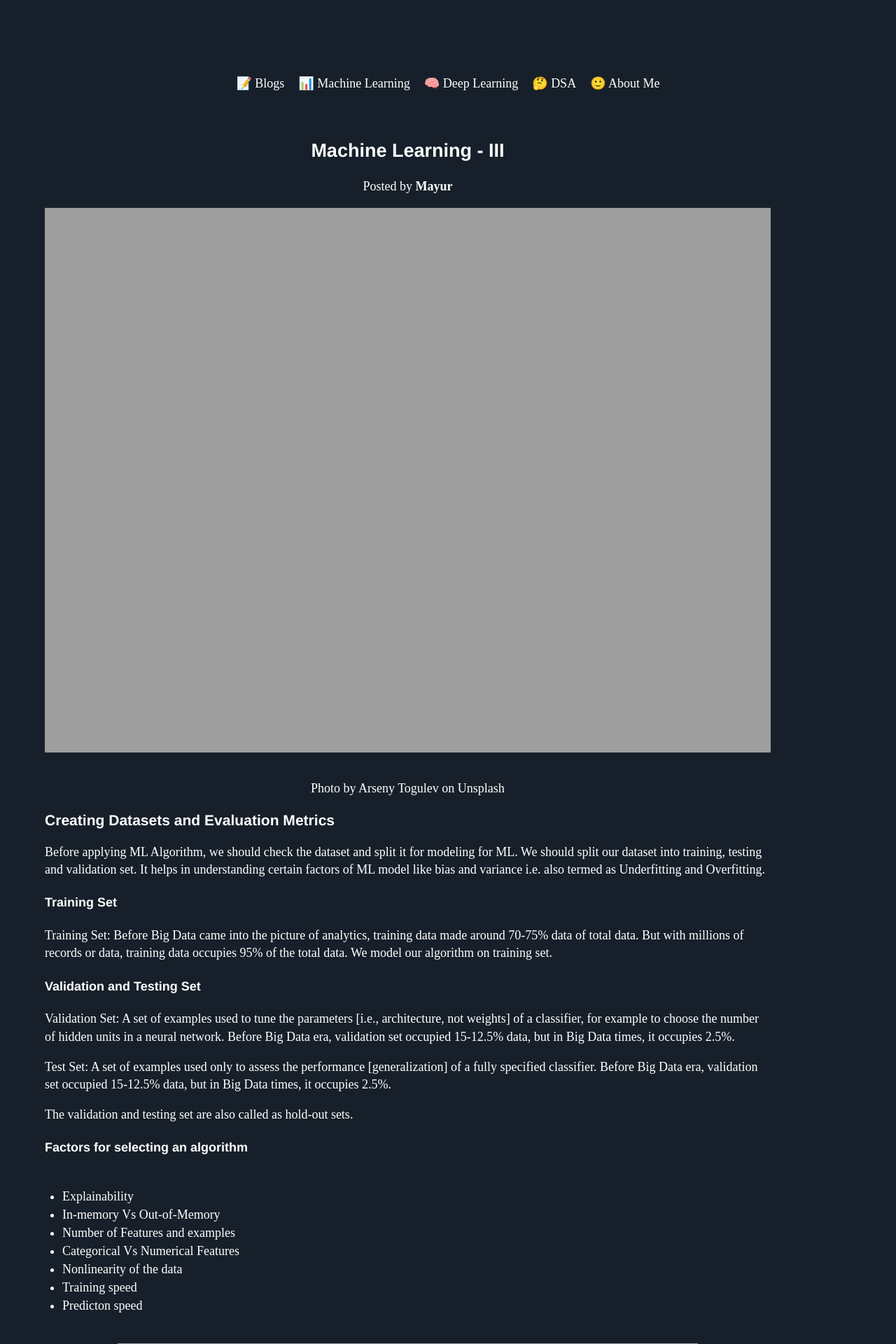
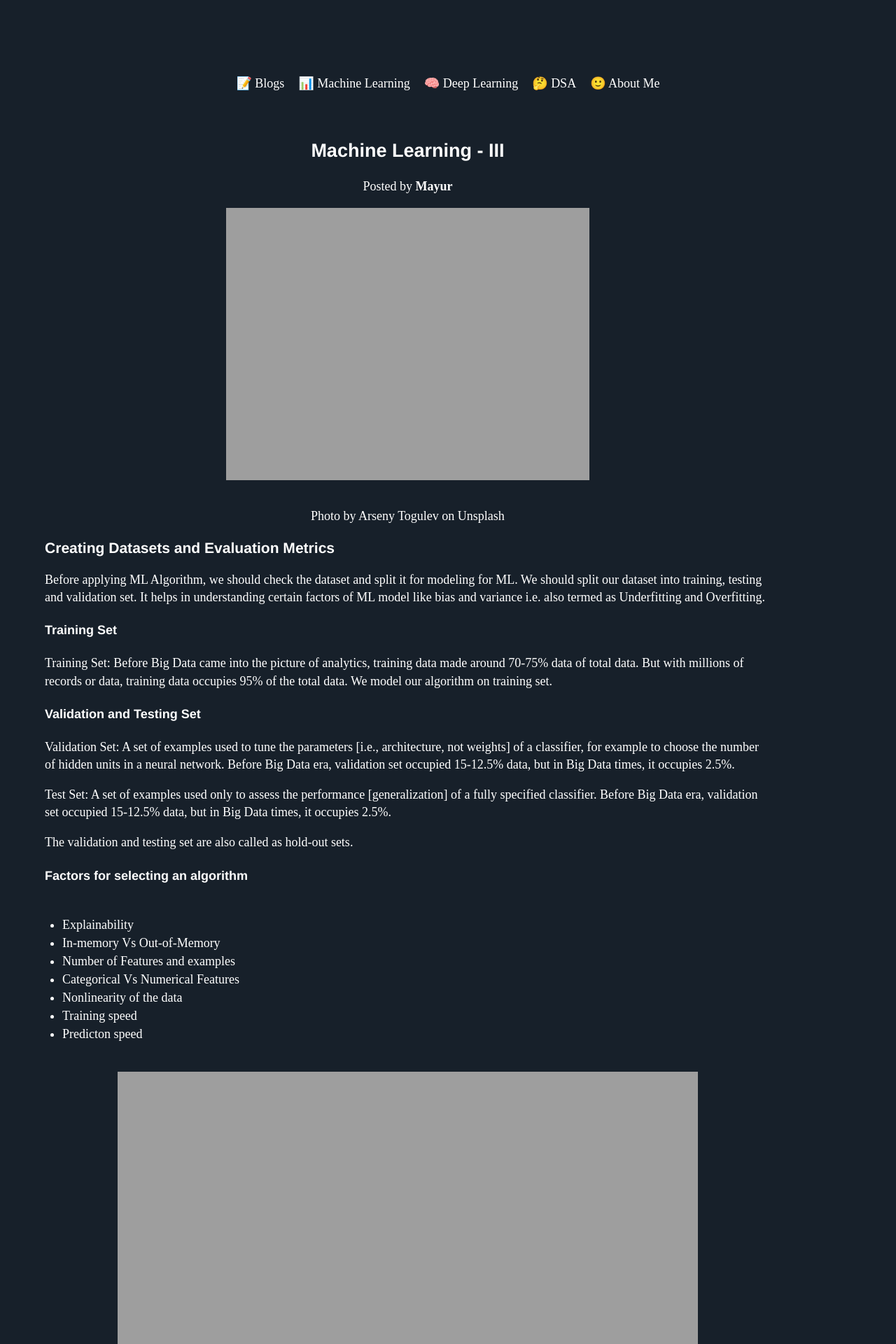
Before and after one commit to Mayurji/mayurji.github.io, a Jekyll site: the page built from _machine-learning/2020-11-06-machine-learning-III.md, in a window 1280 px wide. Shown: the top 1920 px of the page at 70% size. Built offline with Jekyll 4.4.1, drawn with Linux system fonts in a browser that asks for light colours; nearby versions of some CDN libraries; formulas are drawn with MathJax 3; comment, search, counter and statistics services are not loaded.

Commit message:
Update 2020-11-06-machine-learning-III.md

```diff
--- a/_machine-learning/2020-11-06-machine-learning-III.md
+++ b/_machine-learning/2020-11-06-machine-learning-III.md
@@ -7,7 +7,7 @@
 {% include mathjax.html %}
 
 <center>
-<img src="{{site.url}}/assets/images/ml/arseny-togulev-MECKPoKJYjM-unsplash.jpg"  style="zoom: 5%  background-color:#DCDCDC;"  width="100%" height=auto/><br>
+<img src="{{site.url}}/assets/images/ml/arseny-togulev-MECKPoKJYjM-unsplash.jpg"  style="zoom: 5%  background-color:#DCDCDC;"  width="50%" height=auto/><br>
 <p><span>Photo by <a href="https://unsplash.com/@tetrakiss?utm_source=unsplash&amp;utm_medium=referral&amp;utm_content=creditCopyText">Arseny Togulev</a> on <a href="https://unsplash.com/s/photos/machine-learning?utm_source=unsplash&amp;utm_medium=referral&amp;utm_content=creditCopyText">Unsplash</a></span></p>
 </center>
 
```
